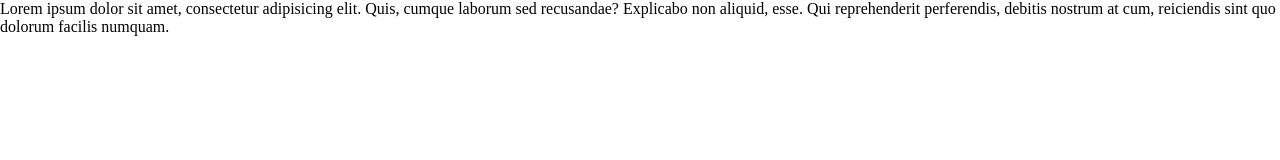
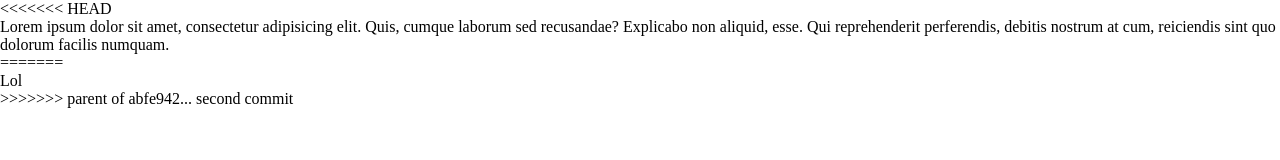
Before and after one commit to SMRostik/site, a plain HTML site: page index.html in a window 1280 px wide. Drawn offline with Linux system fonts and the light colour scheme.

```diff
--- a/index.html
+++ b/index.html
@@ -6,6 +6,10 @@
 	<link rel="stylesheet" href="css/style.css">
 </head>
 <body>
+<<<<<<< HEAD
 	<p>Lorem ipsum dolor sit amet, consectetur adipisicing elit. Quis, cumque laborum sed recusandae? Explicabo non aliquid, esse. Qui reprehenderit perferendis, debitis nostrum at cum, reiciendis sint quo dolorum facilis numquam.</p>
+=======
+	<p>Lol</p>
+>>>>>>> parent of abfe942... second commit
 </body>
 </html>
```
